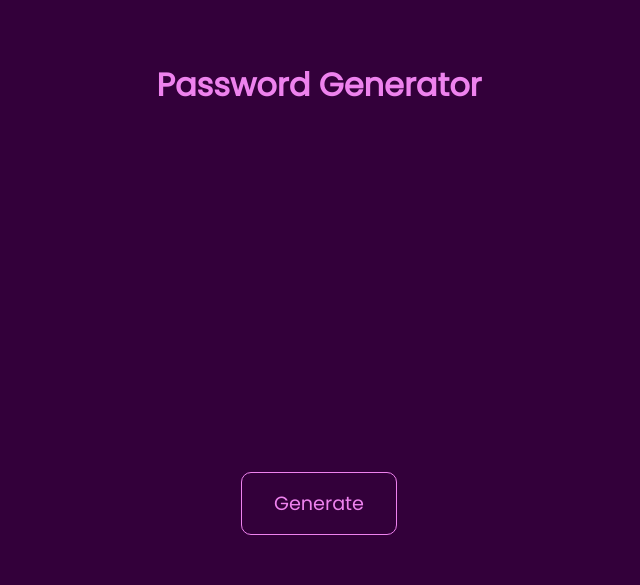
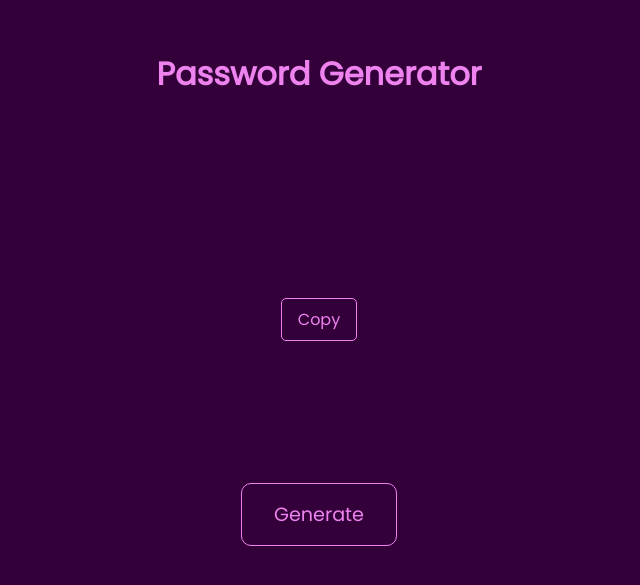
Before and after one commit to voidmain3/password_generator, a plain HTML site: page index.html in a window 1280 px wide. Shown: the part 113-698 px from the top of the page, without its empty margins (321-961 px from the left). Drawn offline with Linux system fonts and the light colour scheme.

Commit message:
added copy button

```diff
--- a/index.html
+++ b/index.html
@@ -13,6 +13,7 @@
     <h1>Password Generator</h1>
     <div class="pass-text">
         <h3></h3>
+        <button class="copy-btn">Copy</button>
     </div>
     <button class="generate-btn">Generate</button>
     <script src="app.js"></script>
```
